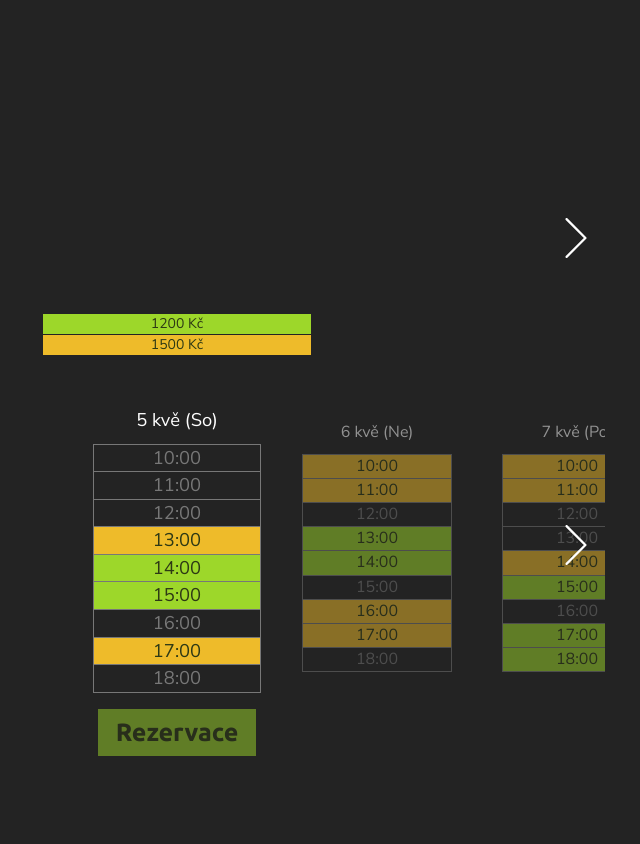
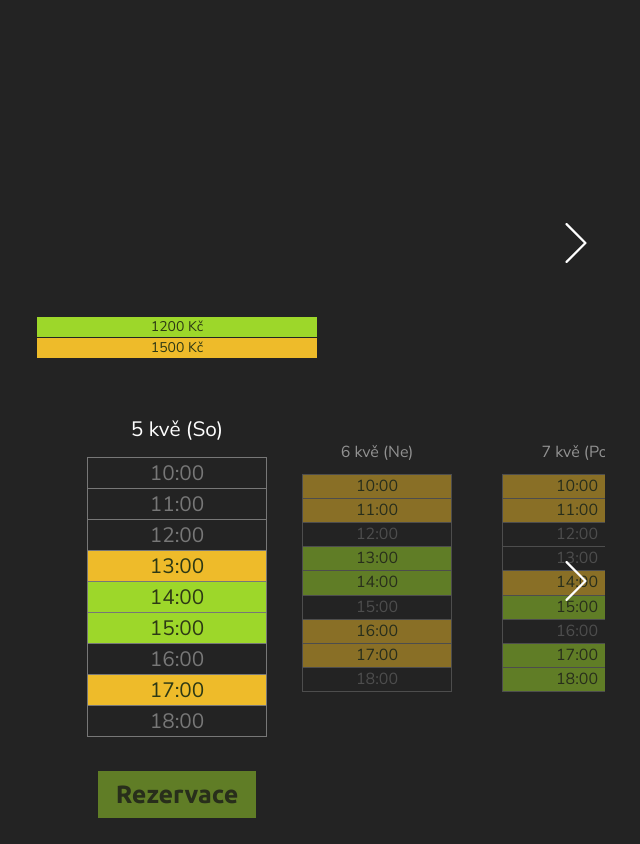
Before and after one commit to maxstep92/booking-system, a PHP site: page / in a window 1280 px wide. Shown: the whole page, without its empty margins (463-1103 px from the left). Before the commit the page ends 756 px from the top, so only its background shows below. Run offline with PHP 8.4, Linux system fonts and the light colour scheme; some libraries are stand-ins or nearby versions.

Commit message:
Changes in scroll and button - does not jump

```diff
--- a/frontend/css/main.css
+++ b/frontend/css/main.css
@@ -21,7 +21,7 @@
 }
 
 .carousel-item {
-  padding: 30px 25px 16px 25px;
+  padding: 40px 25px 16px 25px;
   -ms-flex-negative: 0;
       flex-shrink: 0;
   position: relative;
@@ -33,7 +33,7 @@
 }
 
 .carousel-item.selected {
-  padding: 16px;
+  padding: 10px;
   opacity: 1;
 }
 
@@ -127,6 +127,7 @@
 .day-container {
   width: 60%;
   max-width: 200px;
+  height: 380px;
 }
 .day-title {
   width: 100%;
@@ -158,16 +159,19 @@
   color: #2d3915;
 }
 
+/*
 .time-slot.available:hover {
   -webkit-transform: scale(1.0);
           transform: scale(1.0);
   background-color: #ffffff;
   border-color: transparent;
 }
+*/
 
 .day-container.selected .time-slot.available:hover,
 .day-container.selected .time-slot.selected {
   /* here changed*/
+  transition-delay: 1s;
   transition: transform 1s;
   -webkit-transform: scale(1.1);
           transform: scale(1.1);
@@ -177,10 +181,7 @@
 
 .day-container.selected > .day-title,
 .day-container.selected > .time-slot {
-  font-size: 1.15em;
-  /*transition: font-size .2s ease-in-out;
-  -moz-transition: font-size .2s ease-in-out;
-  -webkit-transition: font-size .2s ease-in-out;*/
+  /*font-size: 1.3rem; >> implements as a zoom in js*/
 }
 
 /* Book button */
--- a/frontend/scripts/script.js
+++ b/frontend/scripts/script.js
@@ -20,8 +20,6 @@
 	var game_name = $('.mission-container.selected').attr('id');
 
 	getTemplateDays('./backend/data/' + game_name + '.json');
-
-
 };
 
 function checkReservationButton() {
@@ -174,6 +172,8 @@
 	//arrow
 	$('.day.scroll-arrow-right').addClass('active');
 
+	$('.day-container.selected').children().css({"zoom": "130%"});
+
 	addEventsForTemplateDays();
 
 	//add some aditional logic after rendering template days
@@ -198,18 +198,20 @@
 					$(event.target).addClass('selected');
 				}
 			}
+		}
 
 		/*
 		*	different day
 		*/
 		if (!$(this).hasClass('selected')) {
+			$('.day-container.selected').children().animate({"zoom": "100%"}, 80);
 			//remove old selection
 			$(this).siblings('.selected').children('.time-slot').removeClass('selected');
 			$(this).siblings('.selected').removeClass('selected');
 
 			//add new selection
 			$(this).addClass('selected');
-				if($(event.target).hasClass('time-slot')) {
+			if($(event.target).hasClass('available')) {
 				$(event.target).addClass('selected');
 			}
 
@@ -217,13 +219,13 @@
 
 			//change pixels of elements to make animation
 			var pixels = i * 200;
+			$('.day-container.selected').children().animate({"zoom": "130%"}, 300);
       		$('.day-container').attr('style', 'left: -' + pixels + 'px;');
-
  			checkArrows('day-container', i, 'day');
 		}
 
 		checkReservationButton();
-		}
+		//}
 	});
 
 	//event listener : onclick-scroll by click on arrows
@@ -231,6 +233,7 @@
 
 		if ($(event.target).hasClass('scroll-arrow')) {
 			var selected_time_onfocus = $(this).find('.day-container.selected');
+			$(selected_time_onfocus).children().animate({"zoom": "100%"}, 70);
 
 			var i = $('.day-container').index(selected_time_onfocus);
 
@@ -244,6 +247,7 @@
 				selected_time_onfocus = $('.day-container').get(i-1);
 				$(selected_time_onfocus).addClass('selected');
 
+				$('.day-container.selected').children().animate({"zoom": "130%"}, 180);
 				$('.day-container').attr('style', 'left: -' + pixels + 'px;');
 
 				checkArrows('day-container', (i-1), 'day');
@@ -261,6 +265,7 @@
 				selected_time_onfocus = $('.day-container').get(i+1);
 				$(selected_time_onfocus).addClass('selected');
 
+				$('.day-container.selected').children().animate({"zoom": "130%"}, 180);
 				$('.day-container').attr('style', 'left: -' + pixels + 'px;');
 
 				checkArrows('day-container', (i+1), 'day');
```
Lines whose indentation alone changed are shown as unchanged.
